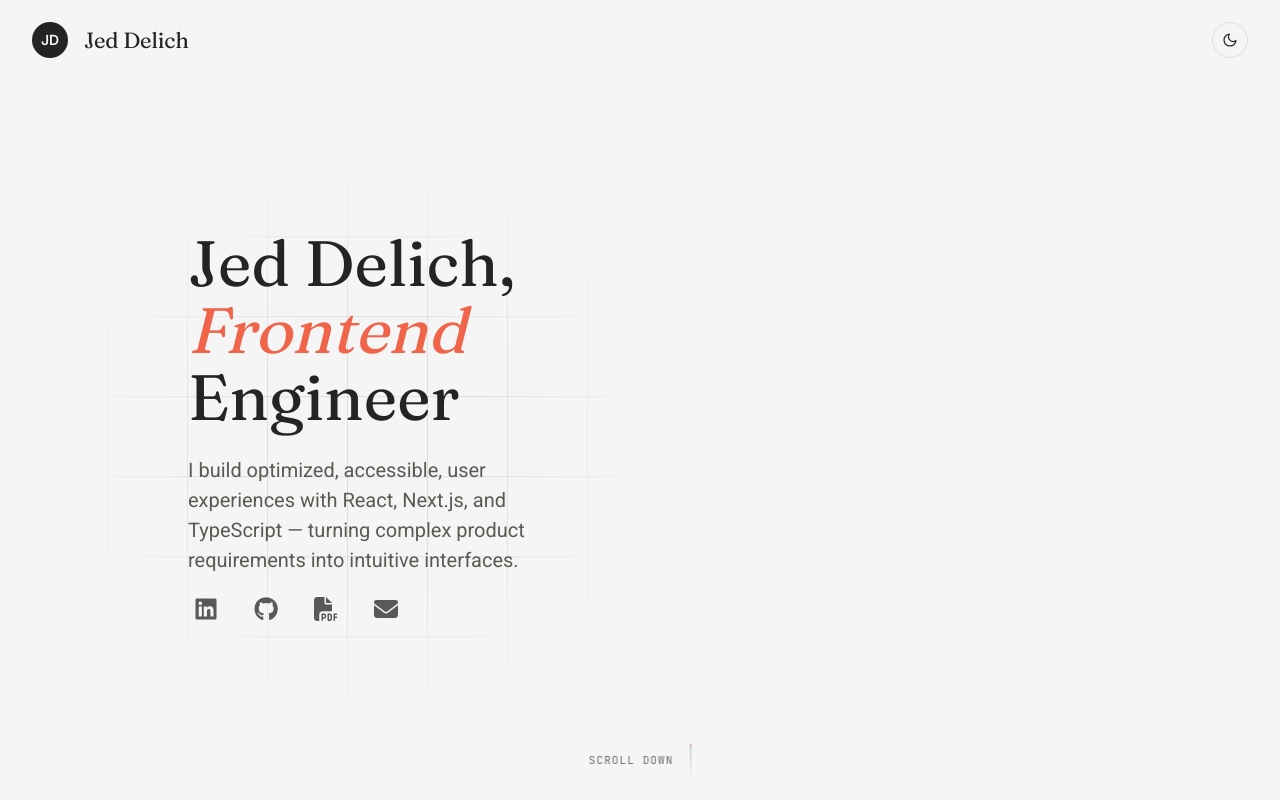
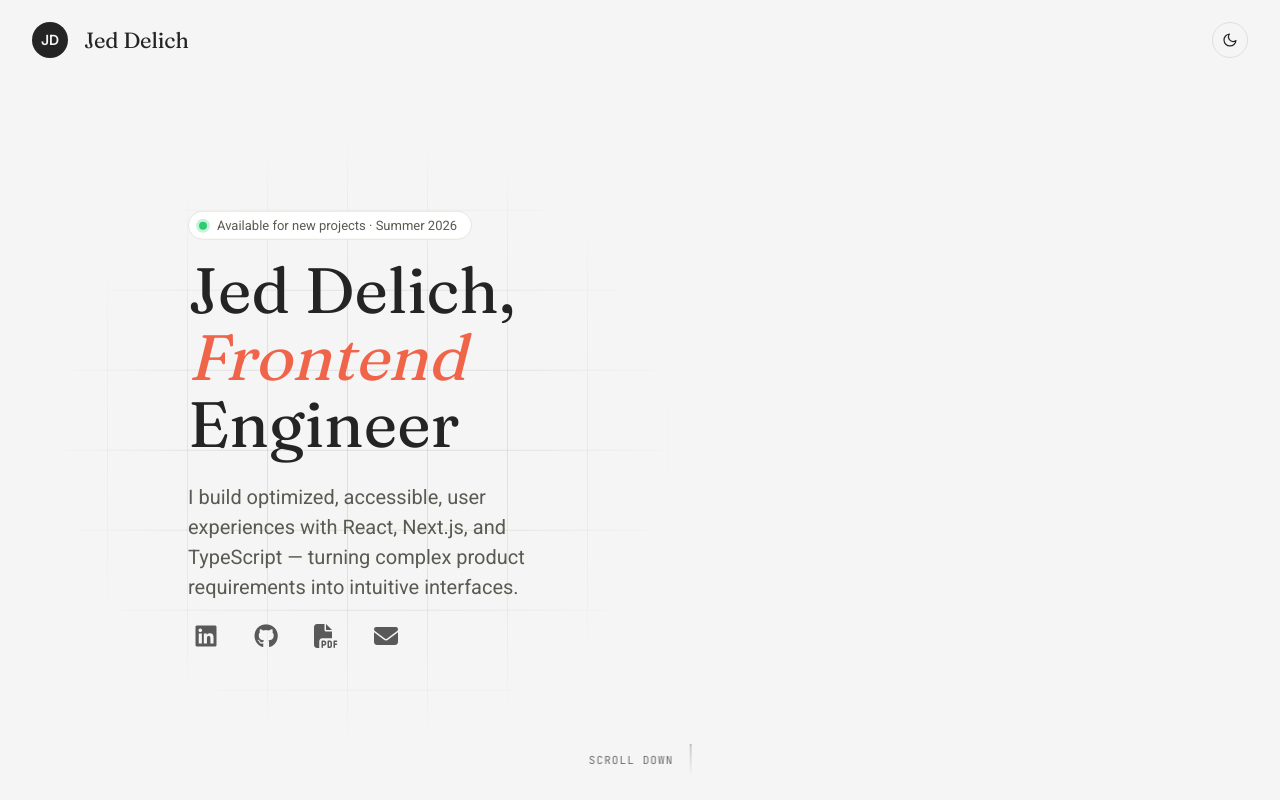
Before and after one commit to jeddelich/next-portfolio, a Next.js app: page / in a window 1280 px wide. Shown: the top 800 px of the page. Built offline with nearby package versions, Linux system fonts and the light colour scheme.

Commit message:
feat: add hero availability status bar

```diff
--- a/components/ui/Hero.module.css
+++ b/components/ui/Hero.module.css
@@ -61,6 +61,39 @@
   display: flex;
   flex-direction: column;
   align-items: flex-start;
+}
+
+.heroEyebrow {
+  display: inline-flex;
+  align-items: center;
+  gap: 10px;
+  font-family: "JetBrains Mono", ui-monospace, monospace;
+  font-size: 13px;
+  color: #5a5a52;
+  padding: 6px 14px 6px 10px;
+  border: 1px solid #e6e4dc;
+  border-radius: 100px;
+  background: #ffffff;
+  margin-bottom: 1.5rem;
+}
+
+.heroStatusDot {
+  width: 8px;
+  height: 8px;
+  border-radius: 50%;
+  background: #2ecc71;
+  animation: pulse 2s ease-in-out infinite;
+  display: inline-block;
+}
+
+@keyframes pulse {
+  0%,
+  100% {
+    box-shadow: 0 0 0 3px color-mix(in srgb, #2ecc71 25%, transparent);
+  }
+  50% {
+    box-shadow: 0 0 0 6px color-mix(in srgb, #2ecc71 10%, transparent);
+  }
 }
 
 .headerMeta {
@@ -216,7 +249,7 @@
 }
 
 @media (max-width: 480px) {
-  .header{
+  .header {
     padding: 0 32px;
   }
   .heroTitle {
--- a/components/ui/Hero.tsx
+++ b/components/ui/Hero.tsx
@@ -7,6 +7,10 @@ function Hero() {
       <header className={styles.header}>
         <div className={styles.headerContent}>
           <div className={styles.heroGridBg} aria-hidden="true"></div>
+          <div className={styles.heroEyebrow}>
+            <span className={styles.heroStatusDot} aria-hidden="true"></span>
+            <span>Available for new projects · Summer 2026</span>
+          </div>
           <div className={styles.heroTitles}>
             <div className={styles.heroTitle}>Jed Delich,</div>
             <div className={`orange ${styles.heroTitle}`} style={{ fontStyle: "italic" }}>
@@ -14,7 +18,6 @@ function Hero() {
             </div>
             <div className={styles.heroTitle}>Engineer</div>
           </div>
-
           <div className={styles.headerMeta}>
             <p className={styles.headerPara}>
               I build optimized, accessible, user experiences with React, Next.js,
```
